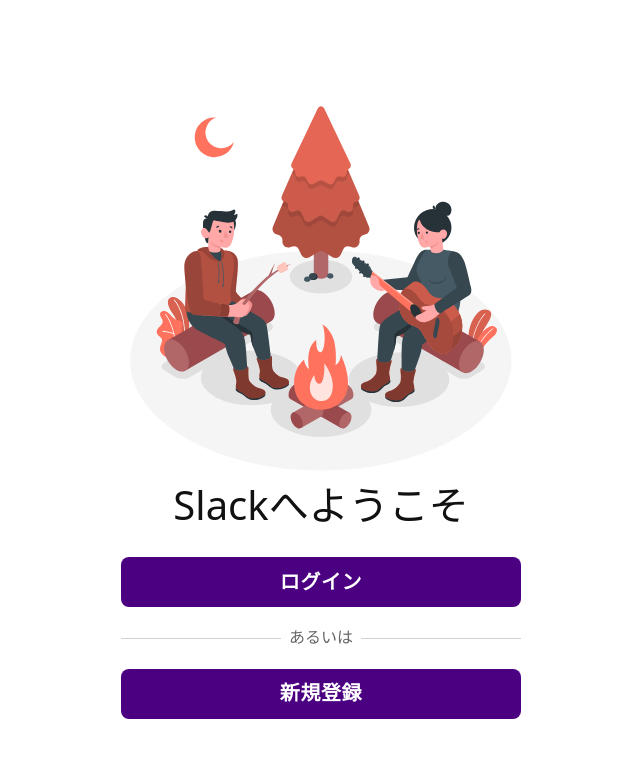
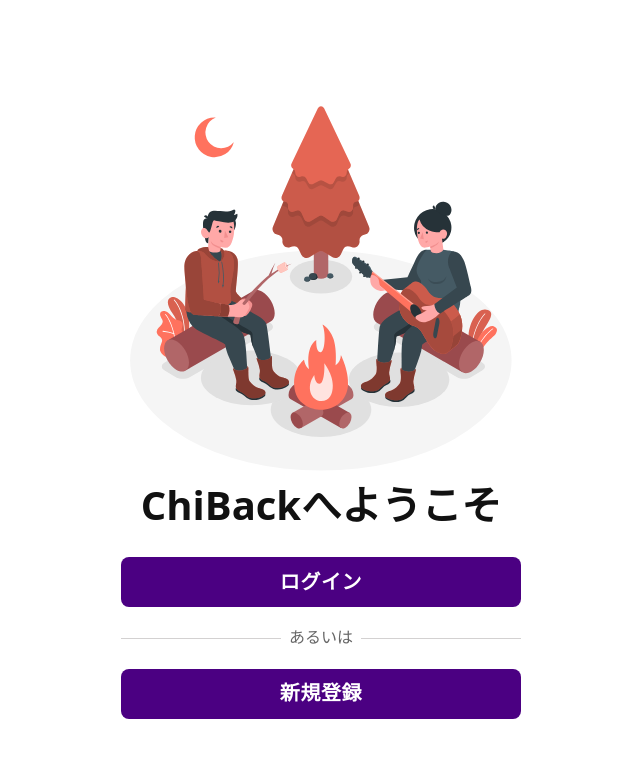
Before and after one commit to syunsuke1115/hackathon_chiba, a React (Create React App) app in the folder front/: page / in a window 1280 px wide. Shown: the top 758 px of the page, without its empty margins (319-959 px from the left). Built offline with nearby package versions, Linux system fonts and the light colour scheme.

Commit message:
デザインの細い修正

```diff
--- a/front/src/components/Home.css
+++ b/front/src/components/Home.css
@@ -21,6 +21,10 @@
     margin-top: 20px !important;
 }
 
+.home--message >h1{
+    flex: 1;
+    font-weight: 800;
+}
 
 .home--horizontal-line{
     color: var(--slack-border) !important;
--- a/front/src/components/Home.js
+++ b/front/src/components/Home.js
@@ -15,7 +15,7 @@
       <div className="w-100" style={{ maxWidth: "400px" }}>
         <img src={HomeImage} />
         <div className="home--message">
-          <h1>Slackへようこそ</h1>
+          <h1>ChiBackへようこそ</h1>
         </div>
         <Button
           variant="outlined"
--- a/front/src/components/Main/LeftSidebar/LeftSidebar.css
+++ b/front/src/components/Main/LeftSidebar/LeftSidebar.css
@@ -12,6 +12,7 @@
     padding-left: 10px;
     padding-top: 5px;
     padding-bottom: 5px;
+    font-weight: 600;
     border-bottom: 0.5px solid var(--slack-border);
 }
 
--- a/front/src/components/Main/RightSidebar/RightSidebar.css
+++ b/front/src/components/Main/RightSidebar/RightSidebar.css
@@ -32,6 +32,7 @@
     padding-bottom: 0px;
     margin-bottom: 5px;
     font-size: 25px ;
+    font-weight: 600;
 }
 
 .right-sidebar--headerSpecial{
--- a/front/src/components/Main/Timeline/Timeline.css
+++ b/front/src/components/Main/Timeline/Timeline.css
@@ -26,5 +26,6 @@
     padding-left: 10px;
     padding-top: 5px;
     padding-bottom: 5px;
+    font-weight: 600;
     border-bottom: 0.5px solid var(--slack-border);
 }
--- a/front/src/components/Main/Widget/AddModal.css
+++ b/front/src/components/Main/Widget/AddModal.css
@@ -58,7 +58,6 @@
 }
 
 .modal--Button{
-
     font-weight: 900 !important;
     width: 80px !important;
     height: 40px !important;
--- a/front/src/components/SelectUser.css
+++ b/front/src/components/SelectUser.css
@@ -7,3 +7,8 @@
 .selectUser--title{
     font-size: 20px;
 }
+
+.selectUser--header >h1{
+    flex: 1;
+    font-weight: 800;
+}
--- a/front/src/components/Signup.js
+++ b/front/src/components/Signup.js
@@ -51,7 +51,7 @@
         <Card>
           <Card.Body>
             <div className="signup--message">
-              <h1>Slackへようこそ</h1>
+              <h1>ChiBackへようこそ</h1>
             </div>
             {error && <Alert variant="danger">{error}</Alert>}
             <Form>
```
